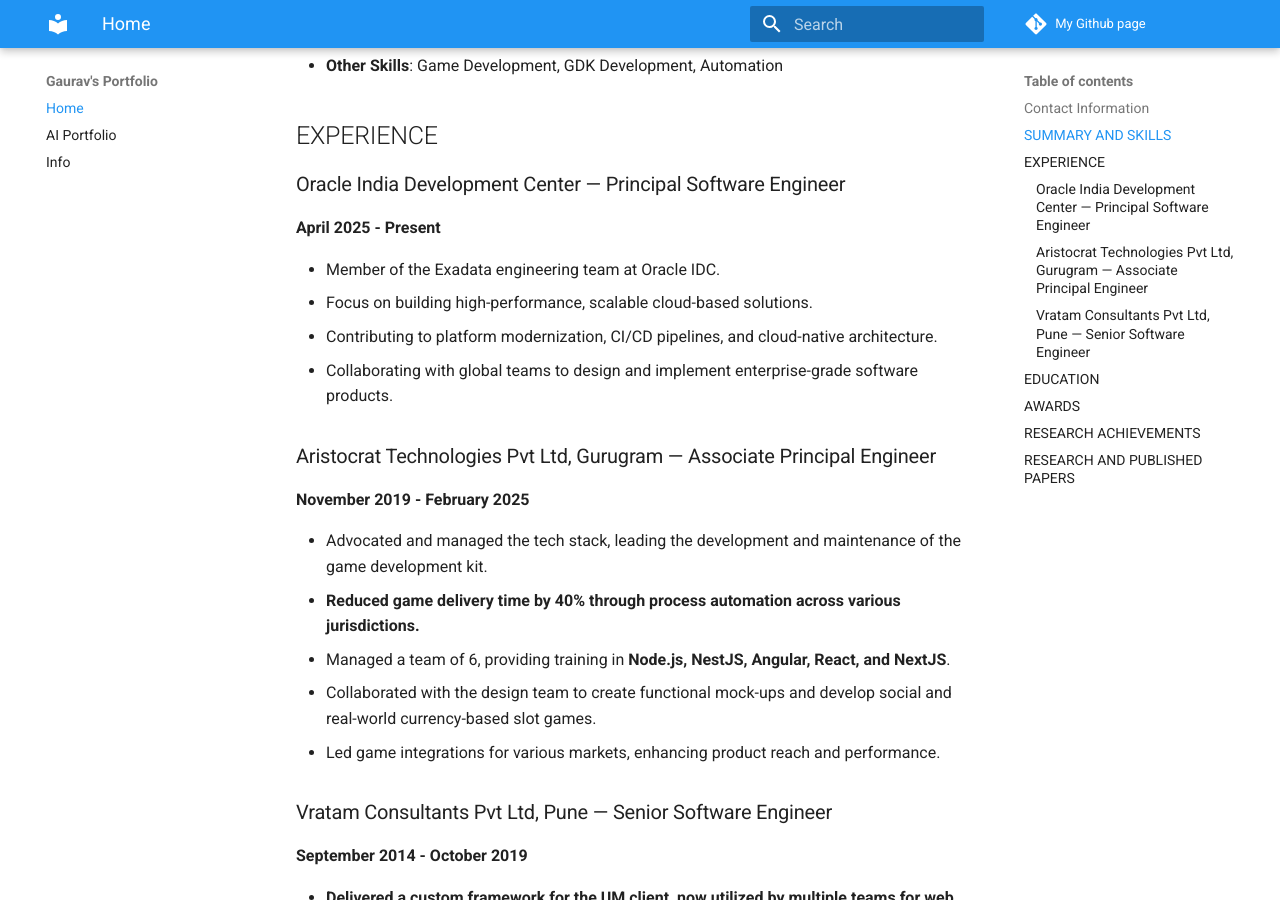
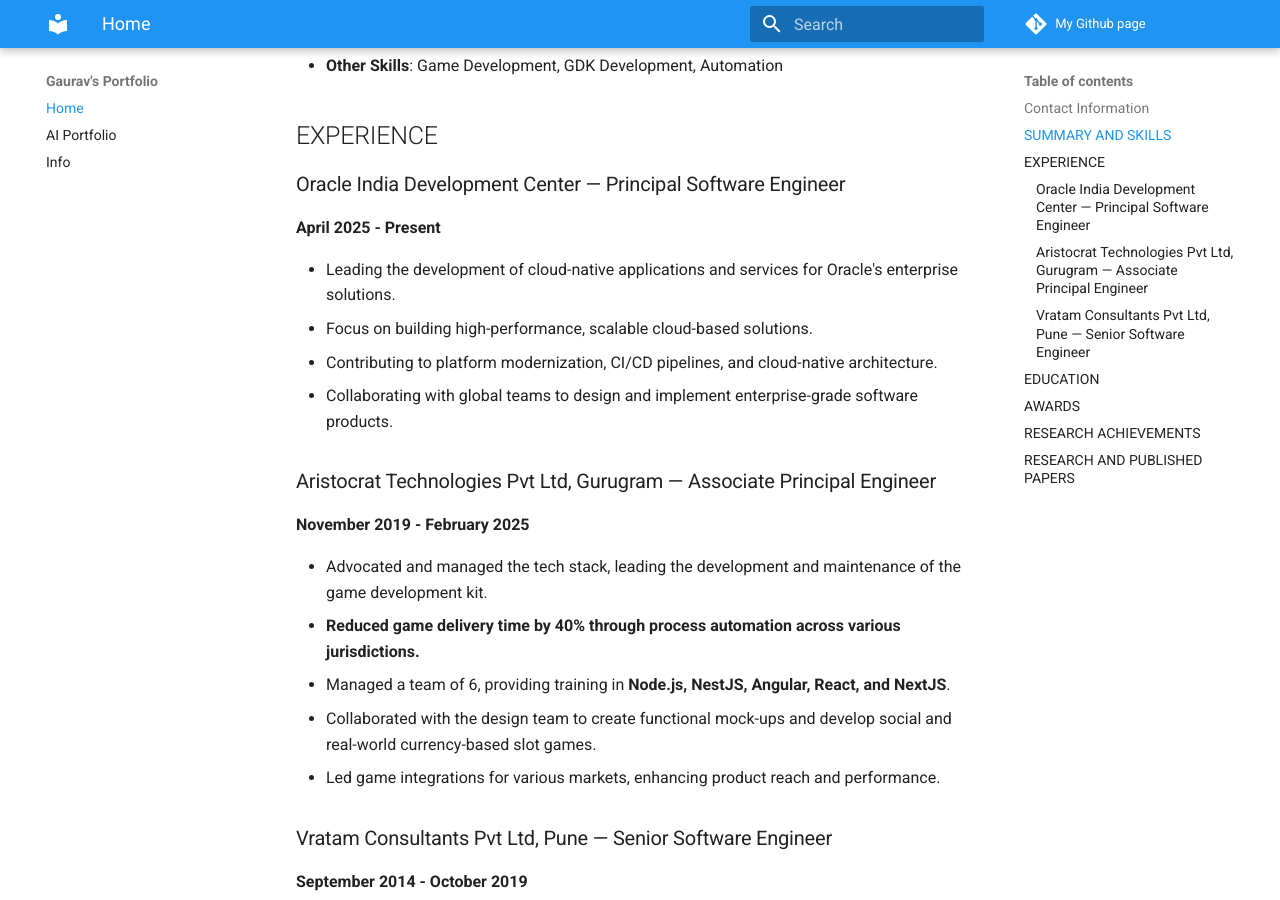
Before and after one commit to gauravmahto/gauravmahto.github.io, an MkDocs documentation site: the page built from docs/index.md, in a window 1280 px wide and 900 px high, scrolled down 856 px. Built offline with MkDocs 1.6.1 and Material for MkDocs 9.7.7, drawn with Linux system fonts in a browser that asks for light colours.

```diff
--- a/docs/index.md
+++ b/docs/index.md
@@ -10,7 +10,7 @@
 - [Gurugram, Haryana](https://maps.app.goo.gl/Bbtaxv1gboCBJieX7)
 - [LinkedIn Profile](https://www.linkedin.com/in/gaurav-mahto/)
 - [Github Profile](https://github.com/gauravmahto)
-- [Send me an email](mailto:gauravg227@gmail.com)
+- [Send me an email](mailto:gauravg227+portfolio@gmail.com)
 
 ## SUMMARY AND SKILLS
 
@@ -28,9 +28,10 @@ Committed to continuous learning and staying at the forefront of technology tren
 ## EXPERIENCE
 
 ### Oracle India Development Center — Principal Software Engineer
+
 **April 2025 - Present**
 
-- Member of the Exadata engineering team at Oracle IDC.
+- Leading the development of cloud-native applications and services for Oracle's enterprise solutions.
 - Focus on building high-performance, scalable cloud-based solutions.
 - Contributing to platform modernization, CI/CD pipelines, and cloud-native architecture.
 - Collaborating with global teams to design and implement enterprise-grade software products.
```
Also changed, not shown: docs/gl-portfolio.md (+1 -0 lines).
